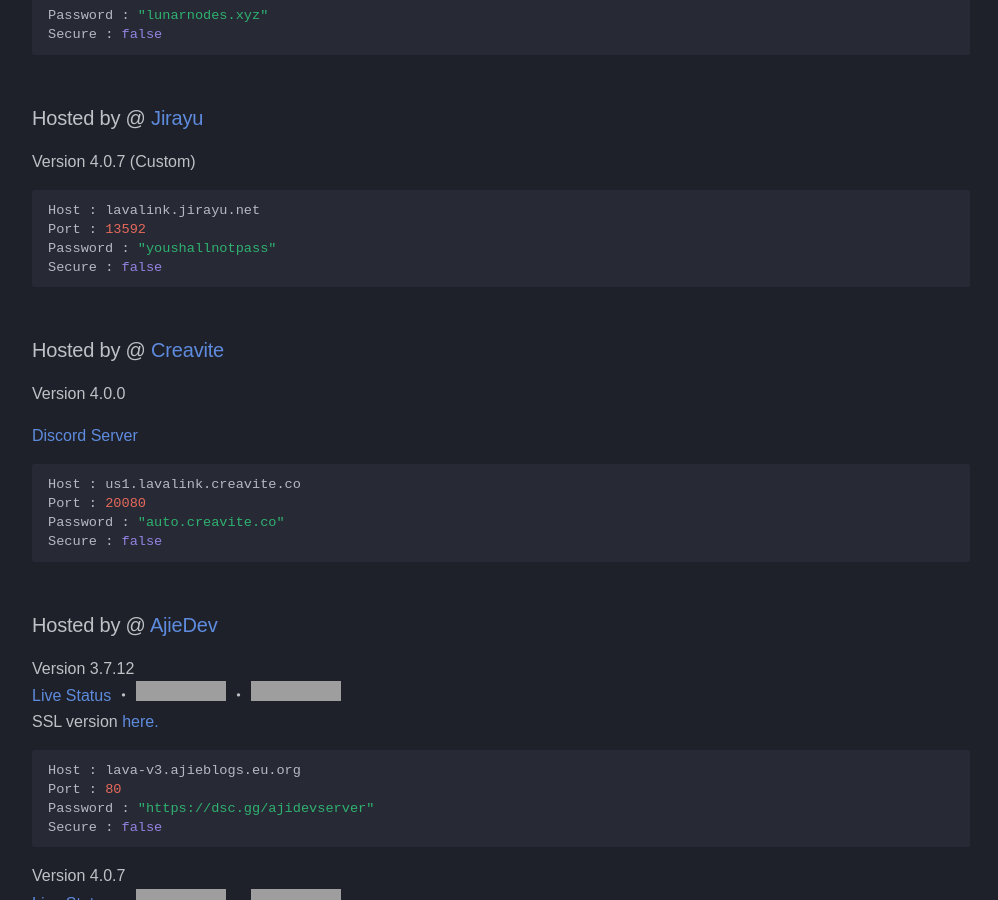
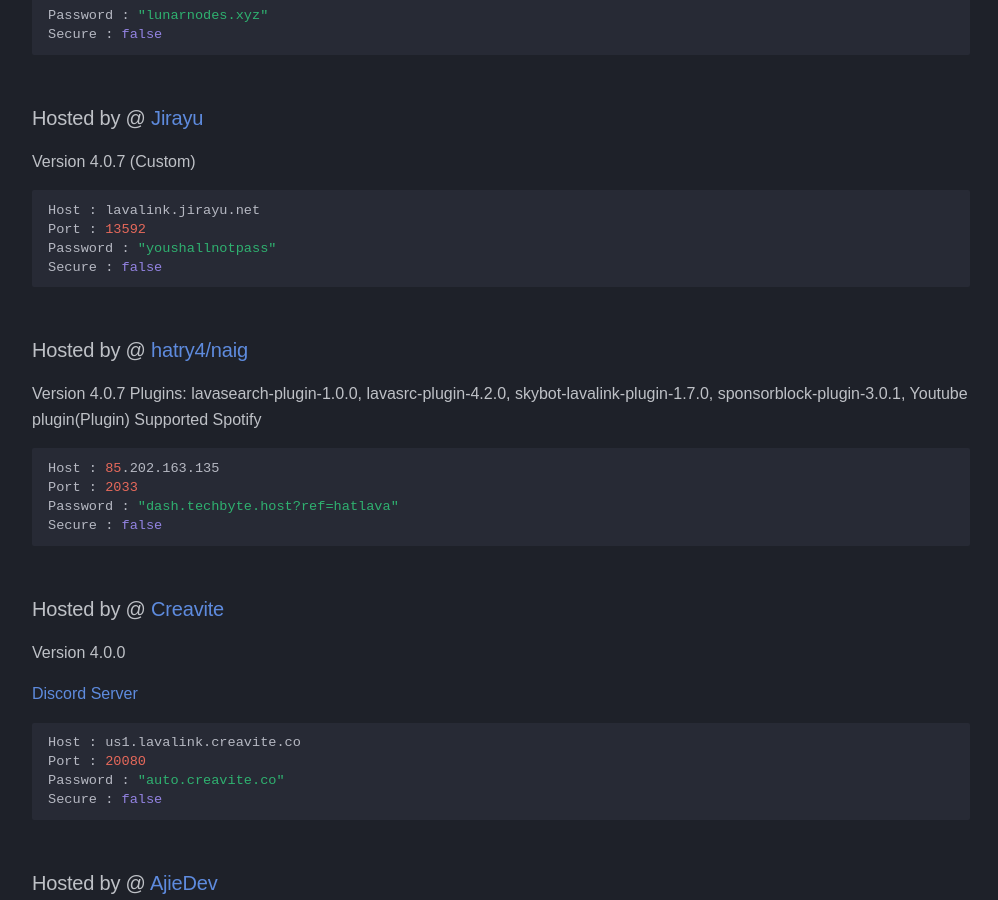
Before and after one commit to DarrenOfficial/lavalink-list, an MkDocs documentation site: the page built from docs/NoSSL/lavalink-without-ssl.md, in a window 1280 px wide and 900 px high, scrolled down 1268 px. Shown: the whole window, without its empty margins (14-1012 px from the left). Built offline with MkDocs 1.6.1 and Material for MkDocs 9.7.7, drawn with Linux system fonts in a browser that asks for light colours; some web fonts are replaced; comment, search, counter and statistics services are not loaded; a style sheet for code colours, icons or effects is not loaded; some of the changed text lies outside the part shown; grey boxes are pictures that could not be loaded.

Commit message:
Update lavalink-without-ssl.md
hatry4 lavalink

````diff
--- a/docs/NoSSL/lavalink-without-ssl.md
+++ b/docs/NoSSL/lavalink-without-ssl.md
@@ -68,6 +68,15 @@ Version 4.0.7 (Custom)
 Host : lavalink.jirayu.net
 Port : 13592
 Password : "youshallnotpass"
+Secure : false
+```
+
+### Hosted by @ [hatry4/naig](https://hatry4.github.io/)
+Version 4.0.7 Plugins: lavasearch-plugin-1.0.0, lavasrc-plugin-4.2.0, skybot-lavalink-plugin-1.7.0, sponsorblock-plugin-3.0.1, Youtube plugin(Plugin) Supported Spotify
+```bash
+Host : 85.202.163.135
+Port : 2033
+Password : "dash.techbyte.host?ref=hatlava"
 Secure : false
 ```
 
````
